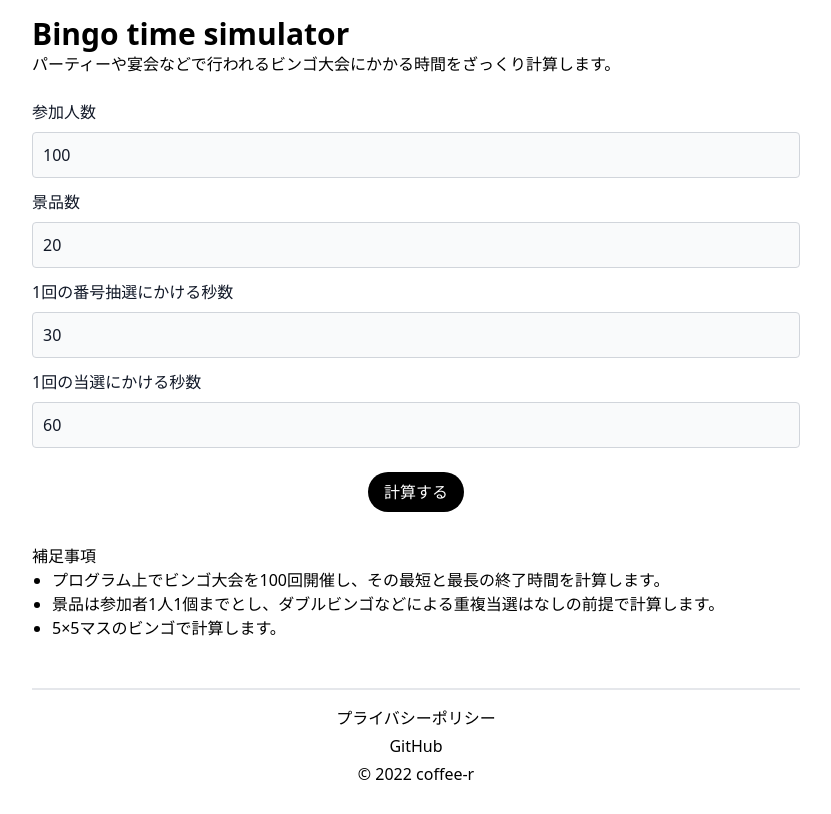
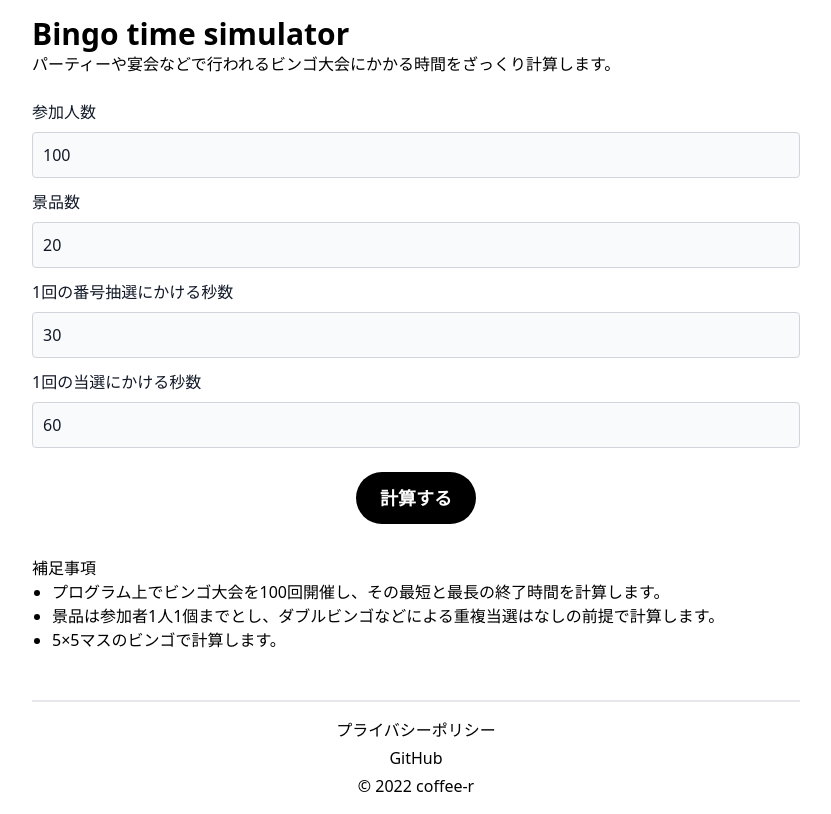
Before and after one commit to coffee-r/bingo-time-simulator, a Nuxt app: page / in a window 1280 px wide. Shown: the whole page, without its empty margins (224-1055 px from the left). Built offline with nearby package versions, Linux system fonts and the light colour scheme; what @tailwindcss/typography would draw is missing.

Commit message:
ボタンデザイン調整

```diff
--- a/pages/index.vue
+++ b/pages/index.vue
@@ -22,7 +22,7 @@
 
 			<!-- TOPページリンク -->
 			<div class="text-center mt-6">
-				<button @click="simulate()" class="bg-black hover:bg-gray-700 text-white  py-2 px-4 rounded-full">
+				<button @click="simulate()" class="bg-black hover:bg-gray-700 text-white text-lg font-semibold py-3 px-6 rounded-full">
 					計算する
 				</button>
 			</div>
--- a/pages/privacy.vue
+++ b/pages/privacy.vue
@@ -29,7 +29,7 @@
         <!-- TOPページリンク -->
         <div class="text-center mt-8">
             <a href="/">
-                <button class="bg-black hover:bg-gray-700 text-white  py-2 px-4 rounded-full">
+                <button class="bg-black hover:bg-gray-700 text-white text-lg font-semibold py-3 px-6 rounded-full">
                     TOPへ戻る
                 </button>
             </a>
```
